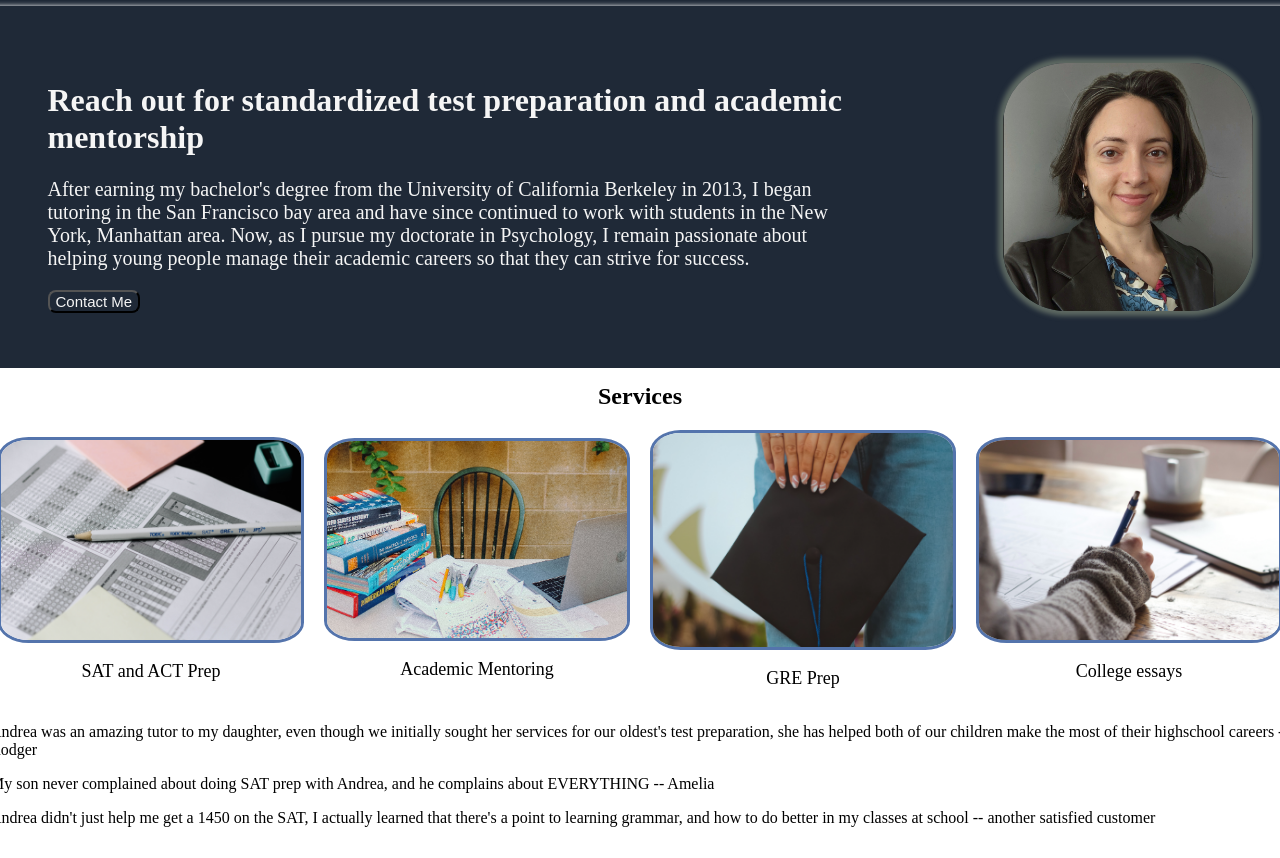
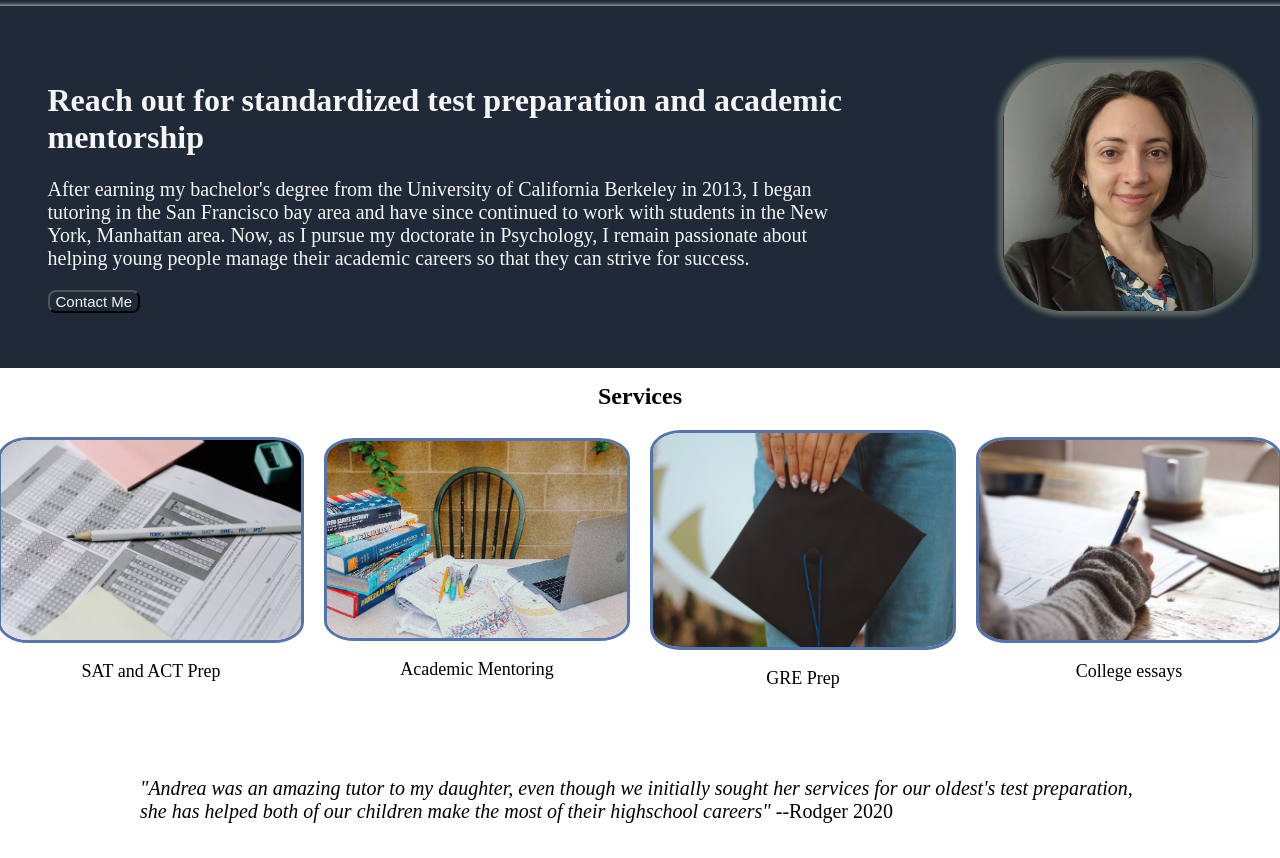
Before and after one commit to saminoorsyed/andreas-test-prep, a plain HTML site: page index.html in a window 1280 px wide. Shown: the part 79-937 px from the top of the page. Drawn offline with Linux system fonts and the light colour scheme.

Commit message:
Style testimonials section

```diff
--- a/index.html
+++ b/index.html
@@ -51,9 +51,9 @@
                 </div>
             </div>
             <div class="testimonials">
-                <p> Andrea was an amazing tutor to my daughter, even though we initially sought her services for our oldest's test preparation, she has helped both of our children make the most of their highschool careers --Rodger</p>
-                <p> My son never complained about doing SAT prep with Andrea, and he complains about EVERYTHING -- Amelia</p>
-                <p> Andrea didn't just help me get a 1450 on the SAT, I actually learned that there's a point to learning grammar, and how to do better in my classes at school -- another satisfied customer</p>
+                <p><em> "Andrea was an amazing tutor to my daughter, even though we initially sought her services for our oldest's test preparation, she has helped both of our children make the most of their highschool careers"</em> --Rodger 2020</p>
+                <p> <em> "My son never complained about doing SAT prep with Andrea, and he complains about EVERYTHING. We can't say thank you enough!"</em> -- Amelia 2021</p>
+                <p> <em> "Andrea didn't just help me get a 1450 on the SAT, I actually learned that there's a point to learning grammar and how to do better in my classes at school"</em> -- another satisfied customer 2022</p>
             </div>
         </main>
     <footer>
--- a/styles.css
+++ b/styles.css
@@ -109,3 +109,16 @@ button {
 .card p{
     font-size: 18px;
 }
+
+.testimonials {
+    display: flex;
+    flex-direction: column;
+    align-items: center;
+    margin: 50px 0;
+}
+
+.testimonials p {
+    font-size: 20px;
+    width: 1000px;
+    flex: 0 1 auto;
+}
```
